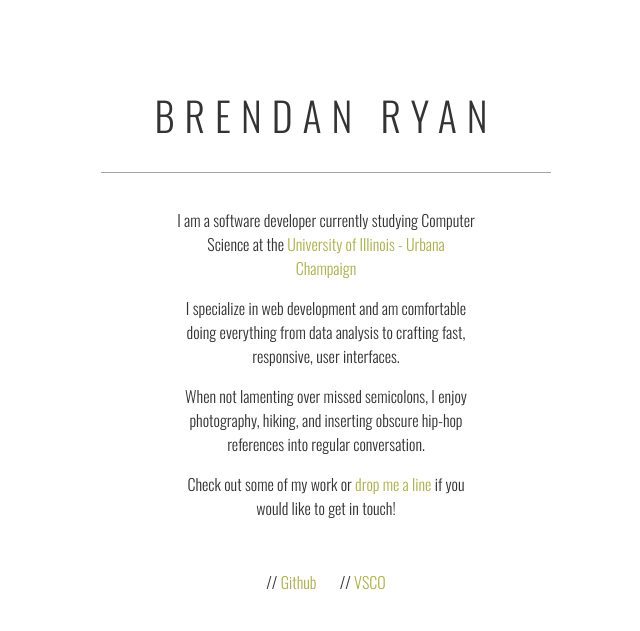
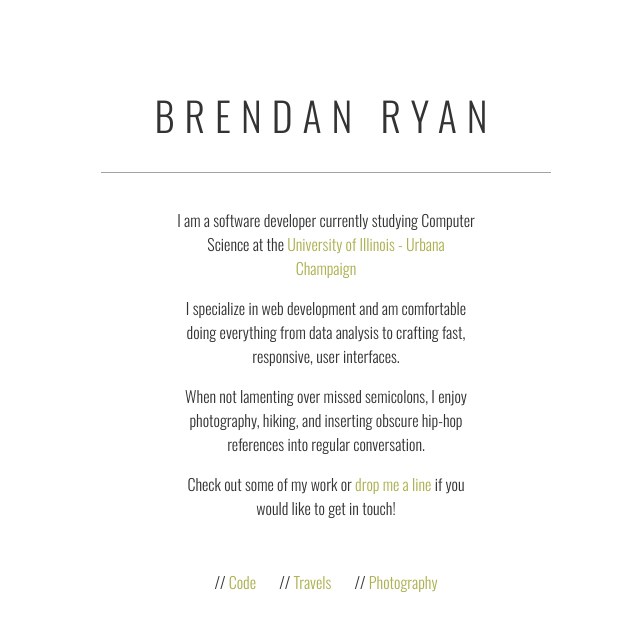
Before and after one commit to brendanjryan/Website, a Jekyll site: the page built from index.html, in a window 1280 px wide. Shown: the top 631 px of the page, without its empty margins (314-954 px from the left). Built offline with Jekyll 4.4.1, drawn with Linux system fonts in a browser that asks for light colours; nearby versions of some CDN libraries.

Commit message:
Update index.html

```diff
--- a/index.html
+++ b/index.html
@@ -23,14 +23,10 @@ title: Brendan Ryan
     </section>
     <section class="works">
       <ul>
-        <li>// <a target="_blank" href="http://github.com/bjryan2">Github</a></li>
-        <li>// <a target="_blank" href="http://brendanryan.vsco.co/">VSCO</a></li>
+        <li>// <a target="_blank" href="http://github.com/bjryan2">Code</a></li>
+        <li>// <a target="_blank" href="http://travel.brendan-ryan.me">Travels</a></li>
+        <li>// <a target="_blank" href="http://brendanryan.vsco.co/">Photography</a></li>
       </ul>
     </section>
-
-
-
   </article>
-
-
 </section>
```
